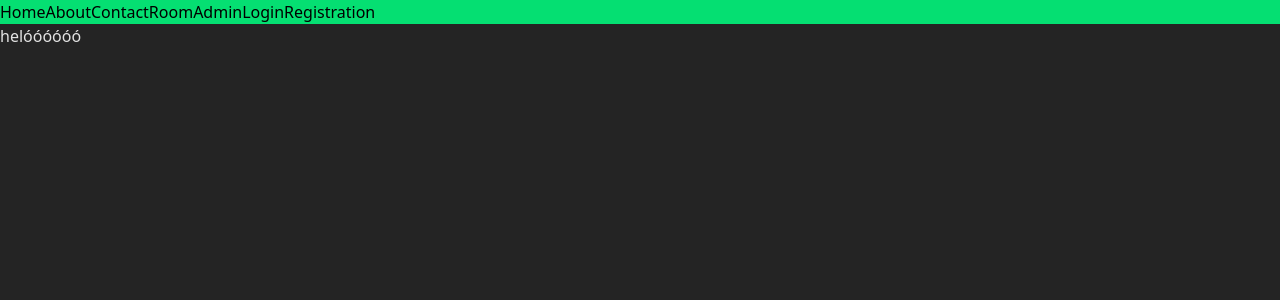
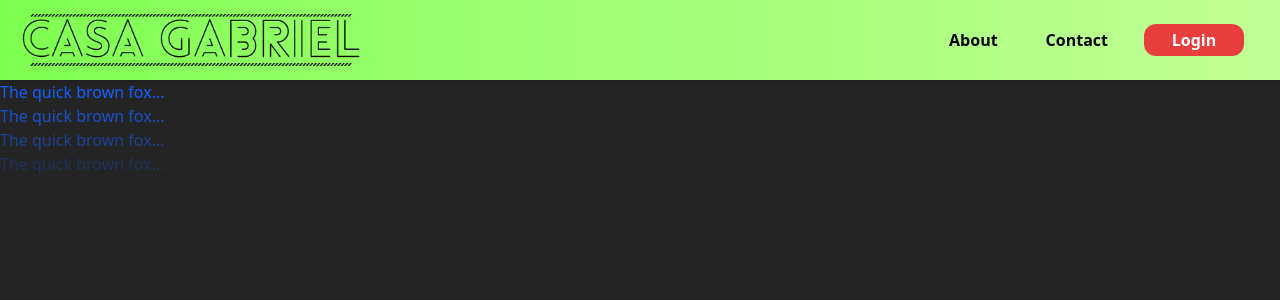
Before and after one commit to pollak-vizsgaremek/casita-gabriela, a React app in the folder Casita_Gabriela/frontend/: page / in a window 1280 px wide. Shown: the top 300 px of the page. Built offline with nearby package versions, Linux system fonts and the light colour scheme; the HTML template or start-up script is replaced by a standard one.

Commit message:
Navigation bar

```diff
--- a/Casita_Gabriela/frontend/src/components/Navigation.jsx
+++ b/Casita_Gabriela/frontend/src/components/Navigation.jsx
@@ -18,32 +18,28 @@ const Navigation = () => {
     route: '/contact'
   },
   {
-    name: 'Room',
-    route: '/room'
-  },
-  {
-    name: 'Admin',
-    route: '/admin'
-  },
-  {
     name: 'Login',
     route: '/login'
-  },
-  {
-    name: 'Registration',
-    route: '/registration'
   }
+
  ];
 
   return (
     <div>
-        <nav className='bg-green-400 w-dvw h-1/10'>
-            {routes.map((r) => (
-                <Link to={r.route} key={r.route} style={{ color: 'black', textDecoration: 'none' }}>
-                    {r.name}
-                </Link>
-
-            ))}
+        <nav className='bg-linear-to-r from-[#7eff4f] to-[#C0FF95] w-dvw h-[10dvh] flex items-center px-4 shadow-md'>
+            <Link to={routes[0].route} className='h-full flex items-center'>
+                <img src="/C.png" alt="Home" className="h-7/10 w-auto" />
+            </Link>
+            <div className='ml-auto flex gap-6 align-center'>
+                {routes.slice(1).map((r, index) => (
+                    <Link to={r.route}
+                    className={index === 2 ? 'bg-[#E93E3E] text-white px-3 py-1 rounded-xl hover:-translate-y-px hover:bg-[#fd4a4a] transition-all duration-200 mr-5 w-25 text-center font-bold h-full'
+                       :
+                    'text-black px-3 py-1 font-bold h-full hover:text-[#515151] hover:-translate-y-px transition-all duration-200'} key={r.route}>
+                        {r.name}
+                    </Link>
+                ))}
+            </div>
         </nav>
     </div>
   )
--- a/Casita_Gabriela/frontend/src/pages/Home.jsx
+++ b/Casita_Gabriela/frontend/src/pages/Home.jsx
@@ -2,7 +2,12 @@ import React from 'react'
 
 const Home = () => {
   return (
-    <div>helóóóóóó</div>
+    <div>
+        <p class="text-blue-600/100 dark:text-sky-400/100">The quick brown fox...</p>
+<p class="text-blue-600/75 dark:text-sky-400/75">The quick brown fox...</p>
+<p class="text-blue-600/50 dark:text-sky-400/50">The quick brown fox...</p>
+<p class="text-blue-600/25 dark:text-sky-400/25">The quick brown fox...</p>
+    </div>
   )
 }
 
```
Also changed, not shown: Casita_Gabriela/frontend/public/C.png (added).
